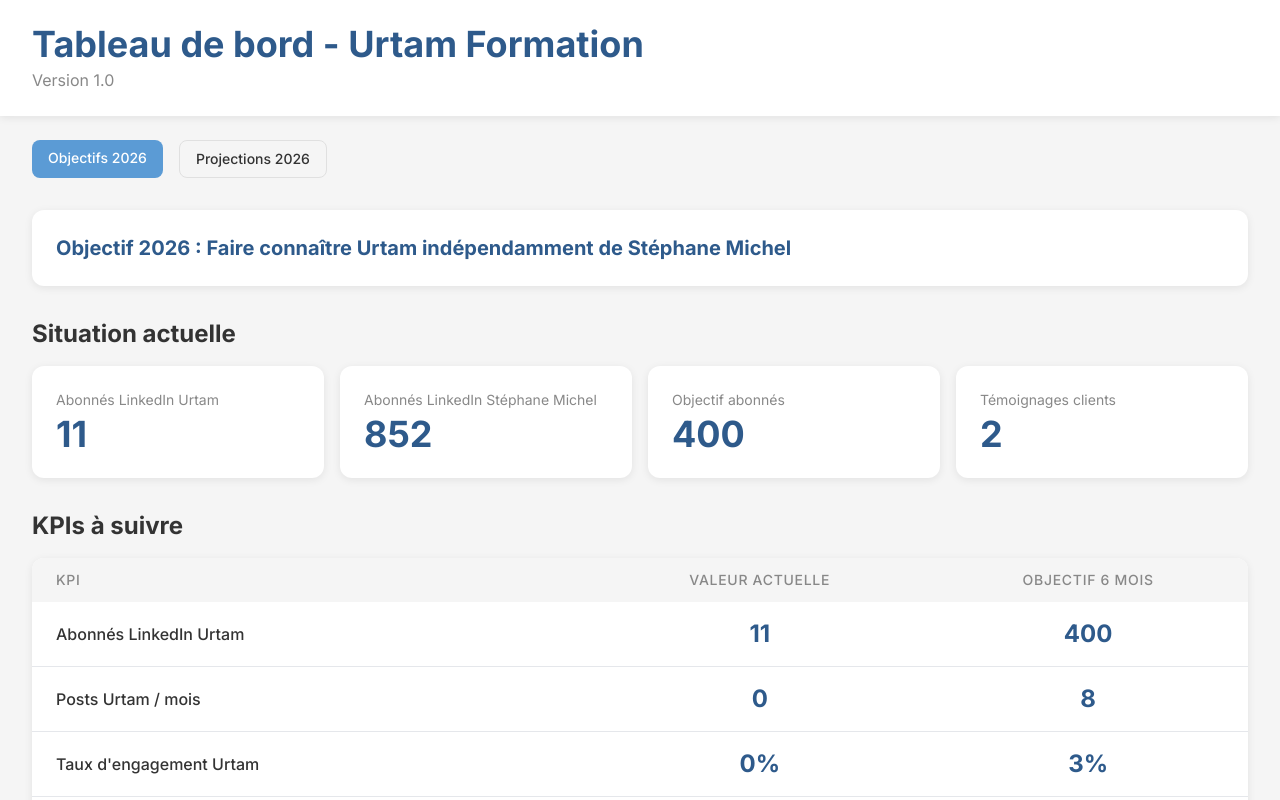
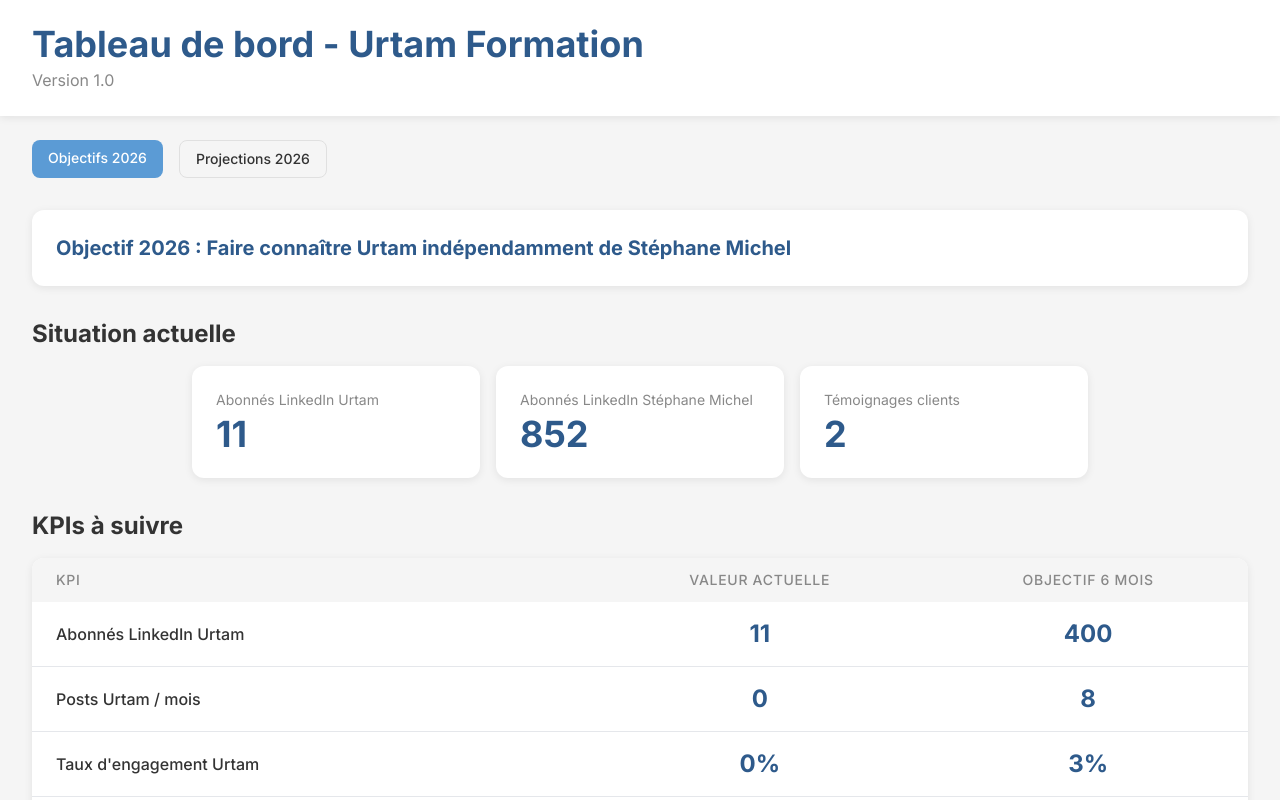
Before and after one commit to MaxDecVw/urtam-dashboard, a Next.js app: page / in a window 1280 px wide. Shown: the top 800 px of the page. Built offline with nearby package versions, Linux system fonts and the light colour scheme.

Commit message:
Remove Objectif abonnés card and center remaining cards

```diff
--- a/app/page.tsx
+++ b/app/page.tsx
@@ -115,7 +115,7 @@
           <h2 className="text-2xl font-bold mb-4" style={{ color: '#333333' }}>
             Situation actuelle
           </h2>
-          <div className="grid grid-cols-1 sm:grid-cols-2 lg:grid-cols-4 gap-4">
+          <div className="grid grid-cols-1 sm:grid-cols-3 gap-4 max-w-4xl mx-auto">
 
             <div className="bg-white p-6" style={{ borderRadius: '12px', boxShadow: '0 2px 8px rgba(0,0,0,0.08)' }}>
               <p className="text-sm mb-1" style={{ color: '#888888' }}>Abonnés LinkedIn Urtam</p>
@@ -125,11 +125,6 @@
             <div className="bg-white p-6" style={{ borderRadius: '12px', boxShadow: '0 2px 8px rgba(0,0,0,0.08)' }}>
               <p className="text-sm mb-1" style={{ color: '#888888' }}>Abonnés LinkedIn Stéphane Michel</p>
               <p className="text-4xl font-bold" style={{ color: '#2E5A8B' }}><CountUp end={data.stephaneMichel.linkedinFollowers} /></p>
-            </div>
-
-            <div className="bg-white p-6" style={{ borderRadius: '12px', boxShadow: '0 2px 8px rgba(0,0,0,0.08)' }}>
-              <p className="text-sm mb-1" style={{ color: '#888888' }}>Objectif abonnés</p>
-              <p className="text-4xl font-bold" style={{ color: '#2E5A8B' }}><CountUp end={400} /></p>
             </div>
 
             <div className="bg-white p-6" style={{ borderRadius: '12px', boxShadow: '0 2px 8px rgba(0,0,0,0.08)' }}>
```
